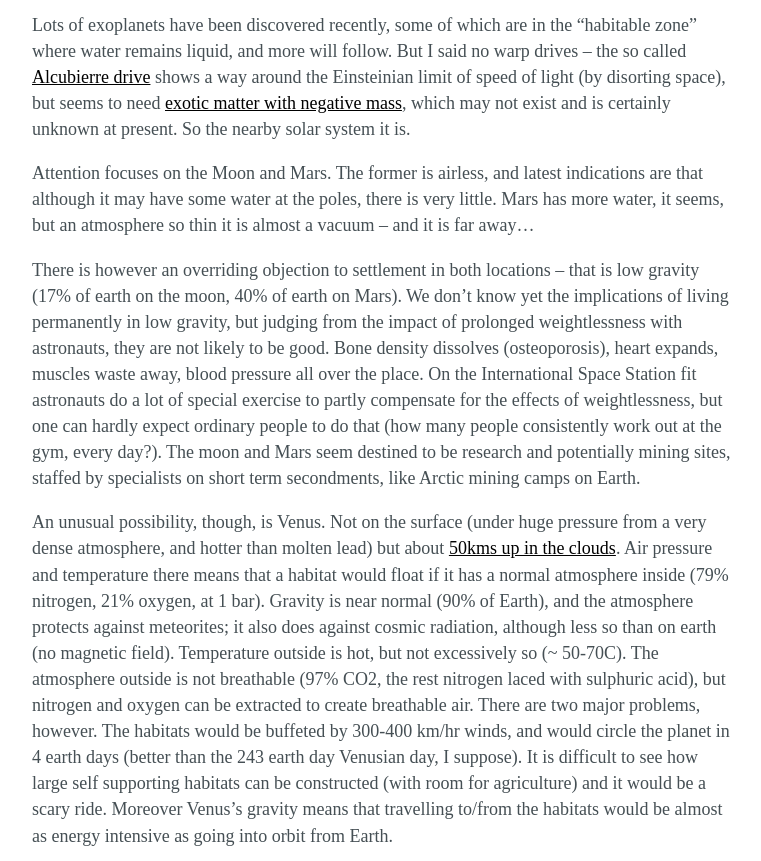
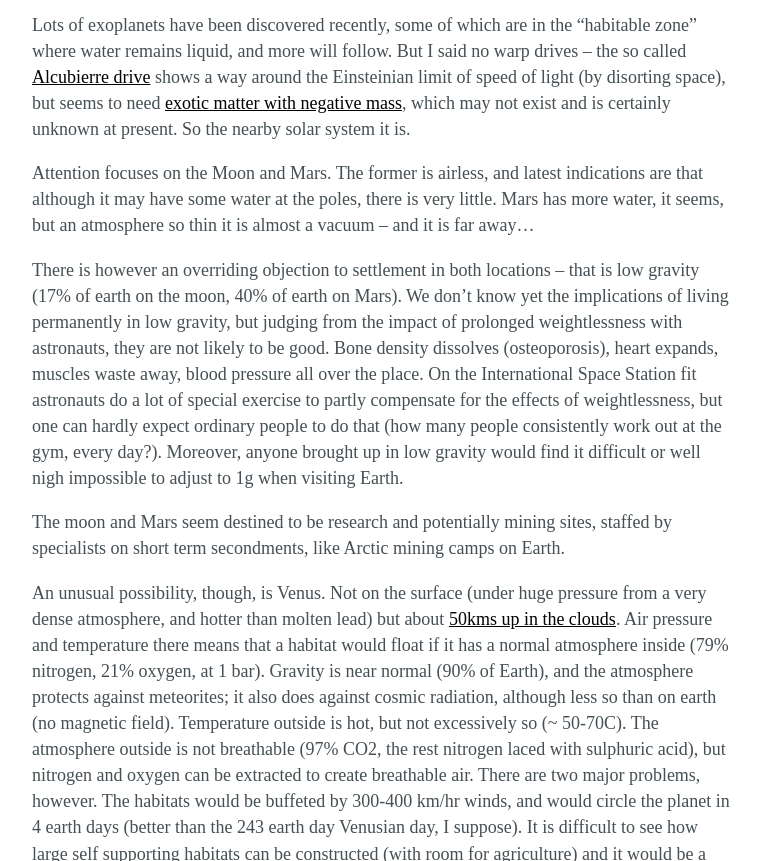
Before and after one commit to ffub/space-habitats, a Jekyll site: the page built from _posts/2016-05-16-moon-and-planets-not-suitable-for.markdown, in a window 1280 px wide and 900 px high, scrolled down 564 px, cut to the strip 0-861 px from the top of the window. Shown: the whole strip, without its empty margins (258-1019 px from the left). Built offline with Jekyll 4.4.1, drawn with Linux system fonts in a browser that asks for light colours.

Commit message:
Updated Moon And Planets Not Suitable For

```diff
--- a/_posts/2016-05-16-moon-and-planets-not-suitable-for.markdown
+++ b/_posts/2016-05-16-moon-and-planets-not-suitable-for.markdown
@@ -9,7 +9,9 @@ Lots of exoplanets have been discovered recently, some of which are in the “ha
 
 Attention focuses on the Moon and Mars. The former is airless, and latest indications are that although it may have some water at the poles, there is very little.  Mars has more water, it seems, but an atmosphere so thin it is almost a vacuum – and it is far away…
 
-There is however an overriding objection to settlement in both locations – that is low gravity (17% of earth on the moon, 40% of earth on Mars). We don’t know yet the implications of living permanently in low gravity, but judging from the impact of prolonged weightlessness with astronauts, they are not likely to be good. Bone density dissolves (osteoporosis), heart expands, muscles waste away, blood pressure all over the place. On the International Space Station fit astronauts do a lot of special exercise to partly compensate for the effects of weightlessness, but one can hardly expect ordinary people to do that (how many people consistently work out at the gym, every day?). The moon and Mars seem destined to be research and potentially mining sites, staffed by specialists on short term secondments, like Arctic mining camps on Earth.
+There is however an overriding objection to settlement in both locations – that is low gravity (17% of earth on the moon, 40% of earth on Mars). We don’t know yet the implications of living permanently in low gravity, but judging from the impact of prolonged weightlessness with astronauts, they are not likely to be good. Bone density dissolves (osteoporosis), heart expands, muscles waste away, blood pressure all over the place. On the International Space Station fit astronauts do a lot of special exercise to partly compensate for the effects of weightlessness, but one can hardly expect ordinary people to do that (how many people consistently work out at the gym, every day?). Moreover, anyone brought up in low gravity would find it difficult or well nigh impossible to adjust to 1g when visiting Earth.
+
+The moon and Mars seem destined to be research and potentially mining sites, staffed by specialists on short term secondments, like Arctic mining camps on Earth.
 
 An unusual possibility, though, is Venus. Not on the surface (under huge pressure from a very dense atmosphere, and hotter than molten lead) but about [50kms up in the clouds][clouds]. Air pressure and temperature there means that a habitat would float if it has a normal atmosphere inside (79% nitrogen, 21% oxygen, at 1 bar). Gravity is near normal (90% of Earth), and the atmosphere protects against meteorites; it also does against cosmic radiation, although less so than on earth (no magnetic field). Temperature outside is hot, but not excessively so (~ 50-70C). The atmosphere outside is not breathable (97% CO2, the rest nitrogen laced with sulphuric acid), but nitrogen and oxygen can be extracted to create breathable air. There are two major problems, however. The habitats would be buffeted by 300-400 km/hr winds, and would circle the planet in 4 earth days (better than the 243 earth day Venusian day, I suppose). It is difficult to see how large self supporting habitats can be constructed (with room for agriculture) and it would be a scary ride. Moreover Venus’s gravity means that travelling to/from the habitats would be almost as energy intensive as going into orbit from Earth.
 
```
